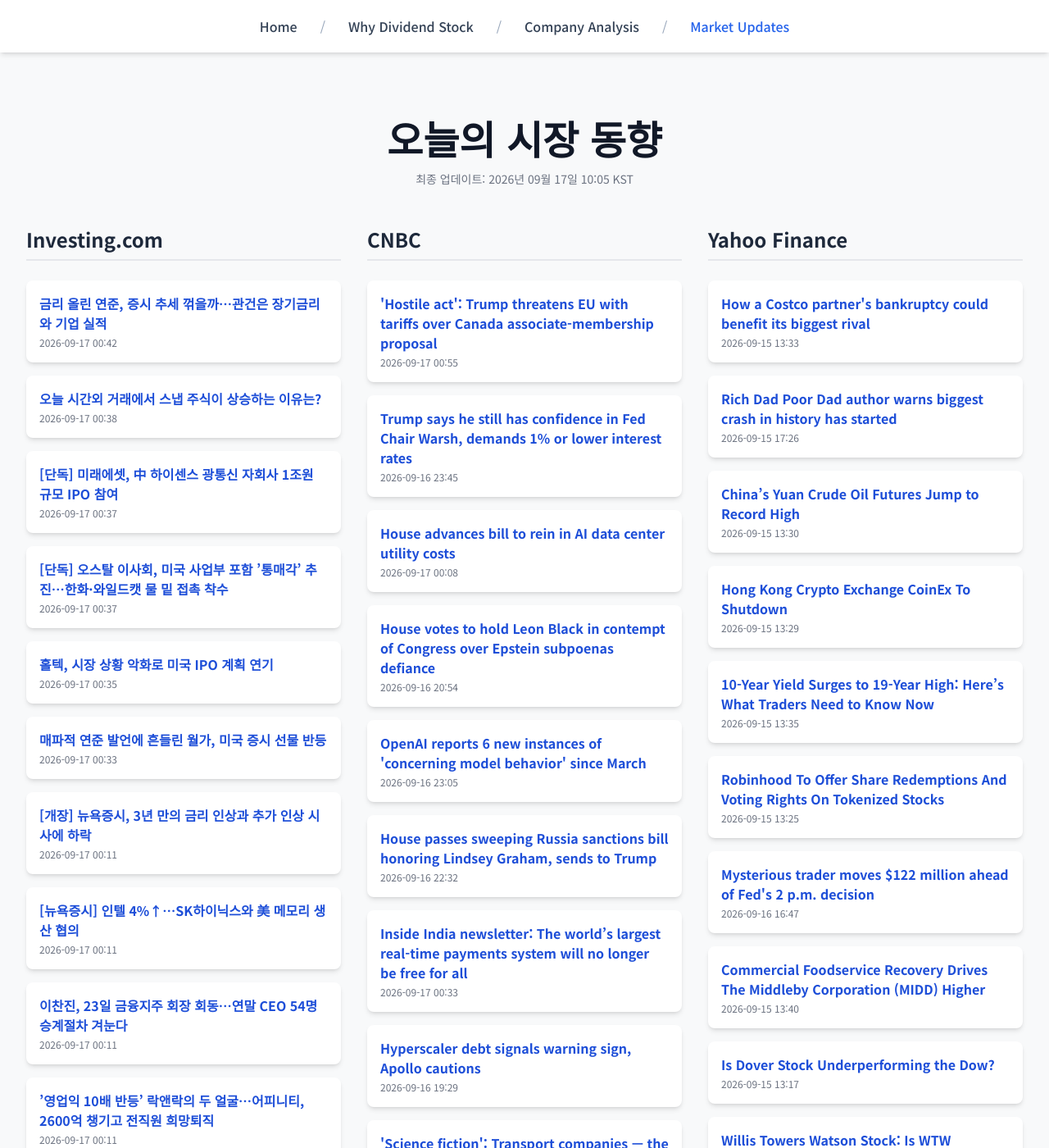
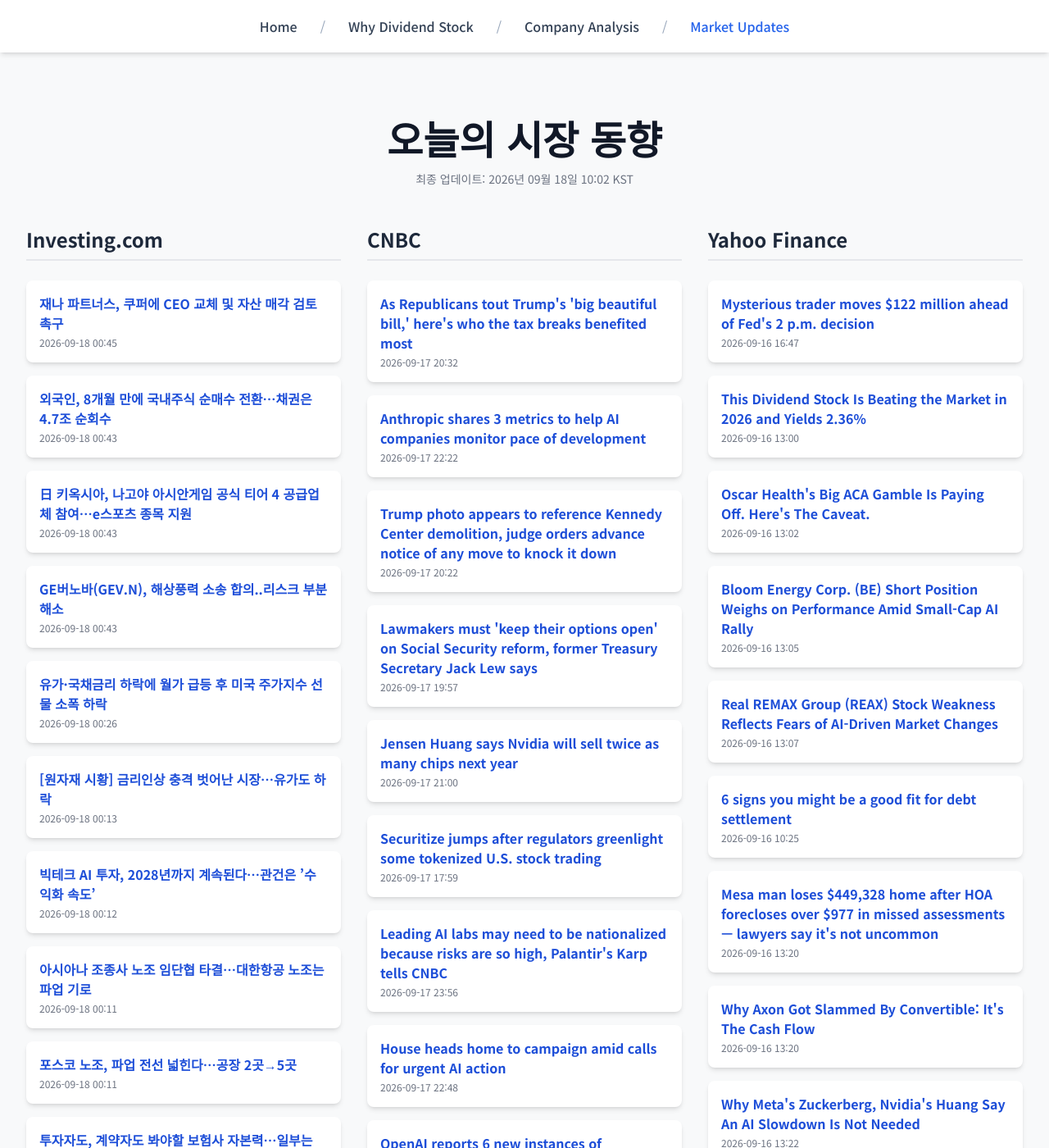
Before and after one commit to Kay-Hwang/my-company-analysis, a Jekyll site: the page built from market-updates.html, in a window 1280 px wide and 1400 px high. Shown: the whole window at 82% size. Built offline with Jekyll 4.4.1, drawn with Linux system fonts in a browser that asks for light colours; nearby versions of some CDN libraries; a script that is not in the unit is left out; some of the changed text lies outside the part shown.

Commit message:
Update daily data

```diff
--- a/_data/latest_data.json
+++ b/_data/latest_data.json
@@ -1,92 +1,116 @@
 {
-  "lastUpdated": "2026년 09월 17일 10:05 KST",
+  "lastUpdated": "2026년 09월 18일 10:02 KST",
   "news": {
     "investing": [
       {
-        "title": "금리 올린 연준, 증시 추세 꺾을까…관건은 장기금리와 기업 실적",
-        "link": "https://kr.investing.com/news/stock-market-news/article-2097464",
-        "pubDate": "2026-09-17 00:42:10",
-        "summary": "금리 올린 연준, 증시 추세 꺾을까…관건은 장기금리와 기업 실적"
+        "title": "재나 파트너스, 쿠퍼에 CEO 교체 및 자산 매각 검토 촉구",
+        "link": "https://kr.investing.com/news/stock-market-news/article-2099046",
+        "pubDate": "2026-09-18 00:45:35",
+        "summary": "재나 파트너스, 쿠퍼에 CEO 교체 및 자산 매각 검토 촉구"
       },
       {
-        "title": "오늘 시간외 거래에서 스냅 주식이 상승하는 이유는?",
-        "link": "https://kr.investing.com/news/stock-market-news/article-93CH-2097459",
-        "pubDate": "2026-09-17 00:38:33",
-        "summary": "오늘 시간외 거래에서 스냅 주식이 상승하는 이유는?"
+        "title": "외국인, 8개월 만에 국내주식 순매수 전환…채권은 4.7조 순회수",
+        "link": "https://kr.investing.com/news/stock-market-news/article-2099021",
+        "pubDate": "2026-09-18 00:43:50",
+        "summary": "외국인, 8개월 만에 국내주식 순매수 전환…채권은 4.7조 순회수"
       },
       {
-        "title": "[단독] 미래에셋, 中 하이센스 광통신 자회사 1조원 규모 IPO 참여",
-        "link": "https://kr.investing.com/news/stock-market-news/article-2097443",
-        "pubDate": "2026-09-17 00:37:41",
-        "summary": "[단독] 미래에셋, 中 하이센스 광통신 자회사 1조원 규모 IPO 참여"
+        "title": "日 키옥시아, 나고야 아시안게임 공식 티어 4 공급업체 참여…e스포츠 종목 지원",
+        "link": "https://kr.investing.com/news/stock-market-news/article-2099025",
+        "pubDate": "2026-09-18 00:43:26",
+        "summary": "日 키옥시아, 나고야 아시안게임 공식 티어 4 공급업체 참여…e스포츠 종목 지원"
       },
       {
-        "title": "[단독] 오스탈 이사회, 미국 사업부 포함 ’통매각’ 추진…한화·와일드캣 물 밑 접촉 착수",
-        "link": "https://kr.investing.com/news/stock-market-news/article-2097442",
-        "pubDate": "2026-09-17 00:37:39",
-        "summary": "[단독] 오스탈 이사회, 미국 사업부 포함 ’통매각’ 추진…한화·와일드캣 물 밑 접촉 착수"
+        "title": "GE버노바(GEV.N), 해상풍력 소송 합의..리스크 부분 해소",
+        "link": "https://kr.investing.com/news/stock-market-news/article-2099023",
+        "pubDate": "2026-09-18 00:43:24",
+        "summary": "GE버노바(GEV.N), 해상풍력 소송 합의..리스크 부분 해소"
       },
       {
-        "title": "홀텍, 시장 상황 악화로 미국 IPO 계획 연기",
-        "link": "https://kr.investing.com/news/stock-market-news/article-2097458",
-        "pubDate": "2026-09-17 00:35:09",
-        "summary": "홀텍, 시장 상황 악화로 미국 IPO 계획 연기"
+        "title": "유가·국채금리 하락에 월가 급등 후 미국 주가지수 선물 소폭 하락",
+        "link": "https://kr.investing.com/news/stock-market-news/article-2099035",
+        "pubDate": "2026-09-18 00:26:16",
+        "summary": "유가·국채금리 하락에 월가 급등 후 미국 주가지수 선물 소폭 하락"
       },
       {
-        "title": "매파적 연준 발언에 흔들린 월가, 미국 증시 선물 반등",
-        "link": "https://kr.investing.com/news/stock-market-news/article-2097455",
-        "pubDate": "2026-09-17 00:33:21",
-        "summary": "매파적 연준 발언에 흔들린 월가, 미국 증시 선물 반등"
+        "title": "[원자재 시황] 금리인상 충격 벗어난 시장…유가도 하락",
+        "link": "https://kr.investing.com/news/stock-market-news/article-2099028",
+        "pubDate": "2026-09-18 00:13:46",
+        "summary": "[원자재 시황] 금리인상 충격 벗어난 시장…유가도 하락"
       },
       {
-        "title": "[개장] 뉴욕증시, 3년 만의 금리 인상과 추가 인상 시사에 하락",
-        "link": "https://kr.investing.com/news/stock-market-news/article-2097438",
-        "pubDate": "2026-09-17 00:11:46",
-        "summary": "[개장] 뉴욕증시, 3년 만의 금리 인상과 추가 인상 시사에 하락"
+        "title": "빅테크 AI 투자, 2028년까지 계속된다…관건은 ’수익화 속도’",
+        "link": "https://kr.investing.com/news/stock-market-news/article-2099031",
+        "pubDate": "2026-09-18 00:12:03",
+        "summary": "빅테크 AI 투자, 2028년까지 계속된다…관건은 ’수익화 속도’"
       },
       {
-        "title": "[뉴욕증시] 인텔 4%↑…SK하이닉스와 美 메모리 생산 협의",
-        "link": "https://kr.investing.com/news/stock-market-news/article-2097444",
-        "pubDate": "2026-09-17 00:11:45",
-        "summary": "[뉴욕증시] 인텔 4%↑…SK하이닉스와 美 메모리 생산 협의"
+        "title": "아시아나 조종사 노조 임단협 타결…대한항공 노조는 파업 기로",
+        "link": "https://kr.investing.com/news/stock-market-news/article-2099030",
+        "pubDate": "2026-09-18 00:11:50",
+        "summary": "아시아나 조종사 노조 임단협 타결…대한항공 노조는 파업 기로"
       },
       {
-        "title": "이찬진, 23일 금융지주 회장 회동…연말 CEO 54명 승계절차 겨눈다",
-        "link": "https://kr.investing.com/news/stock-market-news/article-2097439",
-        "pubDate": "2026-09-17 00:11:16",
-        "summary": "이찬진, 23일 금융지주 회장 회동…연말 CEO 54명 승계절차 겨눈다"
+        "title": "포스코 노조, 파업 전선 넓힌다…공장 2곳→5곳",
+        "link": "https://kr.investing.com/news/stock-market-news/article-2099029",
+        "pubDate": "2026-09-18 00:11:43",
+        "summary": "포스코 노조, 파업 전선 넓힌다…공장 2곳→5곳"
       },
       {
-        "title": "’영업익 10배 반등’ 락앤락의 두 얼굴…어피니티, 2600억 챙기고 전직원 희망퇴직",
-        "link": "https://kr.investing.com/news/stock-market-news/article-2097437",
-        "pubDate": "2026-09-17 00:11:10",
-        "summary": "’영업익 10배 반등’ 락앤락의 두 얼굴…어피니티, 2600억 챙기고 전직원 희망퇴직"
+        "title": "투자자도, 계약자도 봐야할 보험사 자본력…일부는 ’유예기준’마저 밑돌아",
+        "link": "https://kr.investing.com/news/stock-market-news/article-2099027",
+        "pubDate": "2026-09-18 00:11:14",
+        "summary": "투자자도, 계약자도 봐야할 보험사 자본력…일부는 ’유예기준’마저 밑돌아"
       }
     ],
     "cnbc": [
       {
-        "title": "'Hostile act': Trump threatens EU with tariffs over Canada associate-membership proposal",
-        "link": "https://www.cnbc.com/2026/09/17/trump-canada-european-union-tariffs-associate-member-ukraine-.html",
-        "pubDate": "Thu, 17 Sep 2026 00:55:35 GMT",
-        "summary": "European Commission President Ursula von der Leyen said EU is opening the door for Canada to become the first associate member of the 27-member bloc."
+        "title": "As Republicans tout Trump's 'big beautiful bill,' here's who the tax breaks benefited most",
+        "link": "https://www.cnbc.com/2026/09/17/tax-breaks-trump-big-beautiful-bill.html",
+        "pubDate": "Thu, 17 Sep 2026 20:32:07 GMT",
+        "summary": "As the midterm elections approach, Republicans are touting President Donald Trump's \"big beautiful bill\" to voters. Here's who benefited from the tax cuts."
       },
       {
-        "title": "Trump says he still has confidence in Fed Chair Warsh, demands 1% or lower interest rates",
-        "link": "https://www.cnbc.com/2026/09/16/trump-fed-interest-rate-warsh.html",
-        "pubDate": "Wed, 16 Sep 2026 23:45:02 GMT",
-        "summary": "President Donald Trump previously threatened to cut off trade with countries that have trade surpluses with the U.S. if the Fed doesn't cut interest rates."
+        "title": "Anthropic shares 3 metrics to help AI companies monitor pace of development",
+        "link": "https://www.cnbc.com/2026/09/17/anthropic-shares-3-metrics-to-help-ai-companies-monitor-development.html",
+        "pubDate": "Thu, 17 Sep 2026 22:22:53 GMT",
+        "summary": "Anthropic said it measured AI-led research and development, oversight of AI agents and compute allocation within the company."
       },
       {
-        "title": "House advances bill to rein in AI data center utility costs",
-        "link": "https://www.cnbc.com/2026/09/15/congress-ai-data-center-utility-costs.html",
-        "pubDate": "Thu, 17 Sep 2026 00:08:01 GMT",
-        "summary": "The bipartisan legislation would create a regulatory framework states could adopt to prevent data center-related energy costs from being passed on to consumers."
+        "title": "Trump photo appears to reference Kennedy Center demolition, judge orders advance notice of any move to knock it down",
+        "link": "https://www.cnbc.com/2026/09/17/trump-kennedy-center-demolish-beatty.html",
+        "pubDate": "Thu, 17 Sep 2026 20:22:20 GMT",
+        "summary": "President Donald Trump wants his name on the Kennedy Center. But a judge has ruled it cannot be placed there without authorization by Congress."
       },
       {
-        "title": "House votes to hold Leon Black in contempt of Congress over Epstein subpoenas defiance",
-        "link": "https://www.cnbc.com/2026/09/16/leon-black-contempt-house-epstein-subpoenas-refusal.html",
-        "pubDate": "Wed, 16 Sep 2026 20:54:15 GMT",
-        "summary": "Billionaire Leon Black is suing the House Committee on Oversight and Government Reform seeking to block subpoenas it issued him in its probe of Jeffrey Epstein."
+        "title": "Lawmakers must 'keep their options open' on Social Security reform, former Treasury Secretary Jack Lew says",
+        "link": "https://www.cnbc.com/2026/09/17/social-security-reform-cant-wait-former-treasury-secretary-jack-lew.html",
+        "pubDate": "Thu, 17 Sep 2026 19:57:41 GMT",
+        "summary": "The next U.S. president and candidates for Senate this November will be tasked with addressing Social Security's funding shortfall."
+      },
+      {
+        "title": "Jensen Huang says Nvidia will sell twice as many chips next year",
+        "link": "https://www.cnbc.com/2026/09/17/nvidia-huang-ai-chip-guidance.html",
+        "pubDate": "Thu, 17 Sep 2026 21:00:47 GMT",
+        "summary": "Huang's comment is the latest forecast from Nvidia and points to continuing massive growth for the next six quarters."
+      },
+      {
+        "title": "Securitize jumps after regulators greenlight some tokenized U.S. stock trading",
+        "link": "https://www.cnbc.com/2026/09/17/securitize-jumps-after-regulators-greenlight-tokenized-us-stocks.html",
+        "pubDate": "Thu, 17 Sep 2026 17:59:51 GMT",
+        "summary": "Securitize surged Thursday after federal regulators greenlit the issuing of tokenized stocks on some trading platforms in the U.S."
+      },
+      {
+        "title": "Leading AI labs may need to be nationalized because risks are so high, Palantir's Karp tells CNBC",
+        "link": "https://www.cnbc.com/2026/09/17/ai-safety-palantir-karp.html",
+        "pubDate": "Thu, 17 Sep 2026 23:56:17 GMT",
+        "summary": "Palantir CEO Alex Karp called for \"reasonable guidelines\" on artificial intelligence regulation as tech and policy leaders deliberate over the technology."
+      },
+      {
+        "title": "House heads home to campaign amid calls for urgent AI action",
+        "link": "https://www.cnbc.com/2026/09/17/ai-crisis-congress-regulation.html",
+        "pubDate": "Thu, 17 Sep 2026 22:48:08 GMT",
+        "summary": "The urgency with which Anthropic, OpenAI and xAI have sought to be regulated has not translated into action on Capitol Hill."
       },
       {
         "title": "OpenAI reports 6 new instances of 'concerning model behavior' since March",
@@ -95,73 +119,13 @@
         "summary": "OpenAI has disclosed six new cases of model misbehavior and offered a framework for disclosing future instances, as the debate over AI model safety intensifies."
       },
       {
-        "title": "House passes sweeping Russia sanctions bill honoring Lindsey Graham, sends to Trump",
-        "link": "https://www.cnbc.com/2026/09/16/russia-sanctions-bill-lindsey-graham-congress.html",
-        "pubDate": "Wed, 16 Sep 2026 22:32:18 GMT",
-        "summary": "The Lindsey Graham Russia sanctions bill is on a path to become law after the House votes in favor."
-      },
-      {
-        "title": "Inside India newsletter: The world’s largest real-time payments system will no longer be free for all",
-        "link": "https://www.cnbc.com/2026/09/17/upi-payments-visa-amazon-phonepe.html",
-        "pubDate": "Thu, 17 Sep 2026 00:33:41 GMT",
-        "summary": "India's digital payment system, which processes more than 1 million transactions every two minutes for free now, will start charging fees to merchants."
-      },
-      {
-        "title": "Hyperscaler debt signals warning sign, Apollo cautions",
-        "link": "https://www.cnbc.com/2026/09/16/hyperscaler-debt-signals-warning-sign-apollo-cautions.html",
-        "pubDate": "Wed, 16 Sep 2026 19:29:18 GMT",
-        "summary": "Credit default swaps for companies building data centers are getting pricier, and it's not because banks are hedging more of their bets."
-      },
-      {
-        "title": "'Science fiction': Transport companies — the backbone of economy — are sounding alarm on fuel prices",
-        "link": "https://www.cnbc.com/2026/09/16/transport-economy-diesel-prices-iran.html",
-        "pubDate": "Wed, 16 Sep 2026 20:22:24 GMT",
-        "summary": "Prices for diesel, the fuel type used to power trucks and trains, came in at an all-time high of $6.31 per gallon on Wednesday."
-      },
-      {
-        "title": "Amazon obtains right to buy stock in Generac, boosting power company's share price by over 40%",
-        "link": "https://www.cnbc.com/2026/09/16/amazon-obtains-right-to-buy-up-to-340m-of-generac-boosting-stock-.html",
-        "pubDate": "Wed, 16 Sep 2026 21:40:18 GMT",
-        "summary": "Amazon was granted warrants to buy up to $340 million worth of Generac stock as part of a deal to supply backup power generators for its data centers."
+        "title": "A Chinese AI company just connected its model to Wall Street's leading data providers",
+        "link": "https://www.cnbc.com/2026/09/17/china-moonshot-kimi-financial-services.html",
+        "pubDate": "Thu, 17 Sep 2026 14:30:25 GMT",
+        "summary": "The startup Moonshot said it signed on financial industry giants from investment bank CICC to venture capital firms"
       }
     ],
     "yahoo": [
-      {
-        "title": "How a Costco partner's bankruptcy could benefit its biggest rival",
-        "link": "https://finance.yahoo.com/markets/stocks/articles/costco-partners-bankruptcy-could-benefit-133300901.html",
-        "pubDate": "2026-09-15T13:33:00Z",
-        "summary": "How a Costco partner's bankruptcy could benefit its biggest rival"
-      },
-      {
-        "title": "Rich Dad Poor Dad author warns biggest crash in history has started",
-        "link": "https://finance.yahoo.com/markets/stocks/articles/rich-dad-poor-dad-author-172603940.html",
-        "pubDate": "2026-09-15T17:26:03Z",
-        "summary": "Rich Dad Poor Dad author warns biggest crash in history has started"
-      },
-      {
-        "title": "China’s Yuan Crude Oil Futures Jump to Record High",
-        "link": "https://finance.yahoo.com/energy/articles/china-yuan-crude-oil-futures-133000430.html",
-        "pubDate": "2026-09-15T13:30:00Z",
-        "summary": "China’s Yuan Crude Oil Futures Jump to Record High"
-      },
-      {
-        "title": "Hong Kong Crypto Exchange CoinEx To Shutdown",
-        "link": "https://finance.yahoo.com/markets/crypto/articles/hong-kong-crypto-exchange-coinex-132900721.html",
-        "pubDate": "2026-09-15T13:29:00Z",
-        "summary": "Hong Kong Crypto Exchange CoinEx To Shutdown"
-      },
-      {
-        "title": "10-Year Yield Surges to 19-Year High: Here’s What Traders Need to Know Now",
-        "link": "https://finance.yahoo.com/markets/options/articles/10-yield-surges-19-high-133525534.html",
-        "pubDate": "2026-09-15T13:35:25Z",
-        "summary": "10-Year Yield Surges to 19-Year High: Here’s What Traders Need to Know Now"
-      },
-      {
-        "title": "Robinhood To Offer Share Redemptions And Voting Rights On Tokenized Stocks",
-        "link": "https://finance.yahoo.com/markets/crypto/articles/robinhood-offer-share-redemptions-voting-132500081.html",
-        "pubDate": "2026-09-15T13:25:00Z",
-        "summary": "Robinhood To Offer Share Redemptions And Voting Rights On Tokenized Stocks"
-      },
       {
         "title": "Mysterious trader moves $122 million ahead of Fed's 2 p.m. decision",
         "link": "https://finance.yahoo.com/markets/crypto/articles/mysterious-trader-moves-122-million-164740089.html",
@@ -169,22 +133,58 @@
         "summary": "Mysterious trader moves $122 million ahead of Fed's 2 p.m. decision"
       },
       {
-        "title": "Commercial Foodservice Recovery Drives The Middleby Corporation (MIDD) Higher",
-        "link": "https://finance.yahoo.com/markets/stocks/articles/commercial-foodservice-recovery-drives-middleby-134022144.html",
-        "pubDate": "2026-09-15T13:40:22Z",
-        "summary": "Commercial Foodservice Recovery Drives The Middleby Corporation (MIDD) Higher"
+        "title": "This Dividend Stock Is Beating the Market in 2026 and Yields 2.36%",
+        "link": "https://finance.yahoo.com/markets/stocks/articles/dividend-stock-beating-market-2026-130002850.html",
+        "pubDate": "2026-09-16T13:00:02Z",
+        "summary": "This Dividend Stock Is Beating the Market in 2026 and Yields 2.36%"
       },
       {
-        "title": "Is Dover Stock Underperforming the Dow?",
-        "link": "https://finance.yahoo.com/markets/stocks/articles/dover-stock-underperforming-dow-131747663.html",
-        "pubDate": "2026-09-15T13:17:47Z",
-        "summary": "Is Dover Stock Underperforming the Dow?"
+        "title": "Oscar Health's Big ACA Gamble Is Paying Off. Here's The Caveat.",
+        "link": "https://www.investors.com/news/oscar-health-stock-medical-costs-aca-investor-update/?src=A00220&yptr=yahoo",
+        "pubDate": "2026-09-16T13:02:50Z",
+        "summary": "Oscar Health's Big ACA Gamble Is Paying Off. Here's The Caveat."
       },
       {
-        "title": "Willis Towers Watson Stock: Is WTW Underperforming the Financial Service Sector?",
-        "link": "https://finance.yahoo.com/markets/stocks/articles/willis-towers-watson-stock-wtw-131710264.html",
-        "pubDate": "2026-09-15T13:17:10Z",
-        "summary": "Willis Towers Watson Stock: Is WTW Underperforming the Financial Service Sector?"
+        "title": "Bloom Energy Corp. (BE) Short Position Weighs on Performance Amid Small-Cap AI Rally",
+        "link": "https://finance.yahoo.com/markets/stocks/articles/bloom-energy-corp-short-position-130509545.html",
+        "pubDate": "2026-09-16T13:05:09Z",
+        "summary": "Bloom Energy Corp. (BE) Short Position Weighs on Performance Amid Small-Cap AI Rally"
+      },
+      {
+        "title": "Real REMAX Group (REAX) Stock Weakness Reflects Fears of AI-Driven Market Changes",
+        "link": "https://finance.yahoo.com/markets/stocks/articles/real-remax-group-reax-stock-130724417.html",
+        "pubDate": "2026-09-16T13:07:24Z",
+        "summary": "Real REMAX Group (REAX) Stock Weakness Reflects Fears of AI-Driven Market Changes"
+      },
+      {
+        "title": "6 signs you might be a good fit for debt settlement",
+        "link": "https://finance.yahoo.com/personal-finance/personal-loans/article/signs-you-might-be-a-good-fit-for-debt-settlement-102500610.html",
+        "pubDate": "2026-09-16T10:25:00Z",
+        "summary": "6 signs you might be a good fit for debt settlement"
+      },
+      {
+        "title": "Mesa man loses $449,328 home after HOA forecloses over $977 in missed assessments — lawyers say it's not uncommon",
+        "link": "https://finance.yahoo.com/real-estate/articles/mesa-man-loses-449-328-132000949.html",
+        "pubDate": "2026-09-16T13:20:00Z",
+        "summary": "Mesa man loses $449,328 home after HOA forecloses over $977 in missed assessments — lawyers say it's not uncommon"
+      },
+      {
+        "title": "Why Axon Got Slammed By Convertible: It's The Cash Flow",
+        "link": "https://www.investors.com/news/axon-stock-falls-convertible-bond-sp-500/?src=A00220&yptr=yahoo",
+        "pubDate": "2026-09-16T13:20:47Z",
+        "summary": "Why Axon Got Slammed By Convertible: It's The Cash Flow"
+      },
+      {
+        "title": "Why Meta's Zuckerberg, Nvidia's Huang Say An AI Slowdown Is Not Needed",
+        "link": "https://www.investors.com/news/technology/meta-stock-zuckerberg-ai-safety-nvidia-anthropic/?src=A00220&yptr=yahoo",
+        "pubDate": "2026-09-16T13:22:23Z",
+        "summary": "Why Meta's Zuckerberg, Nvidia's Huang Say An AI Slowdown Is Not Needed"
+      },
+      {
+        "title": "Data centers can be good citizens. It’s why we’re partnering with Google and Nvidia to create the AI Energy Management Alliance",
+        "link": "https://finance.yahoo.com/energy/articles/data-centers-good-citizens-why-125801370.html",
+        "pubDate": "2026-09-16T12:58:01Z",
+        "summary": "Data centers can be good citizens. It’s why we’re partnering with Google and Nvidia to create the AI Energy Management Alliance"
       }
     ]
   }
```
